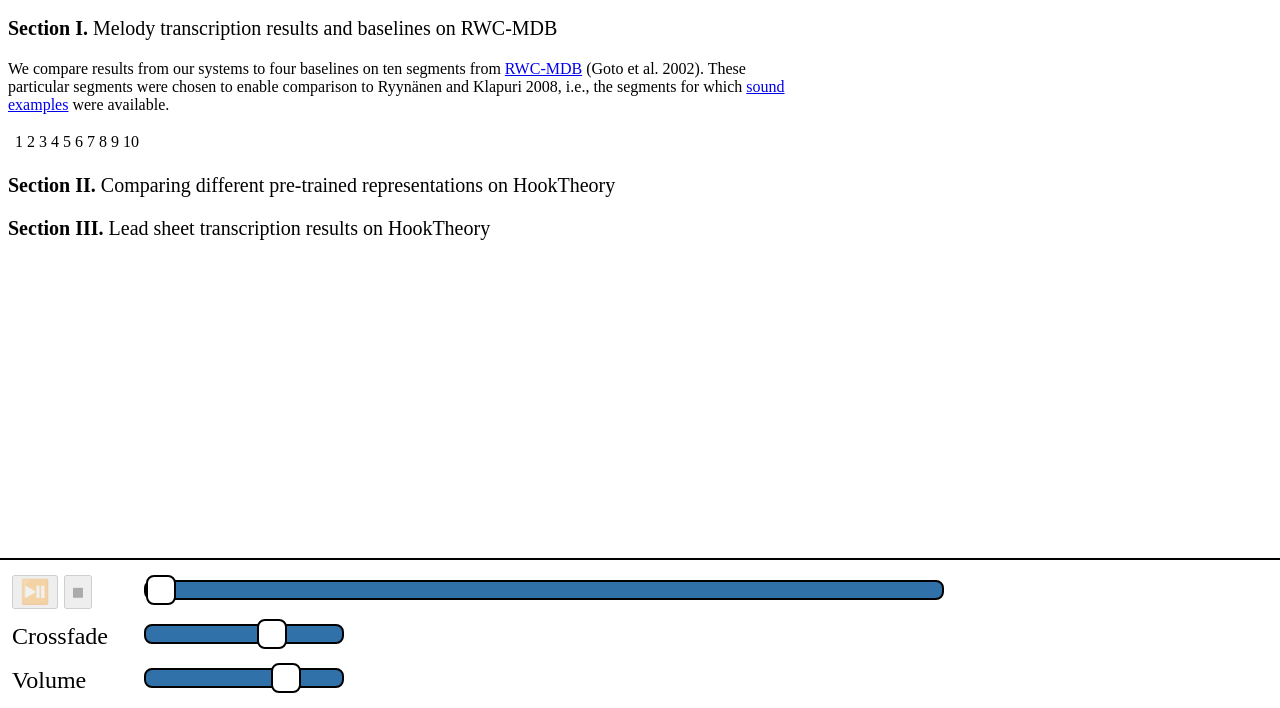
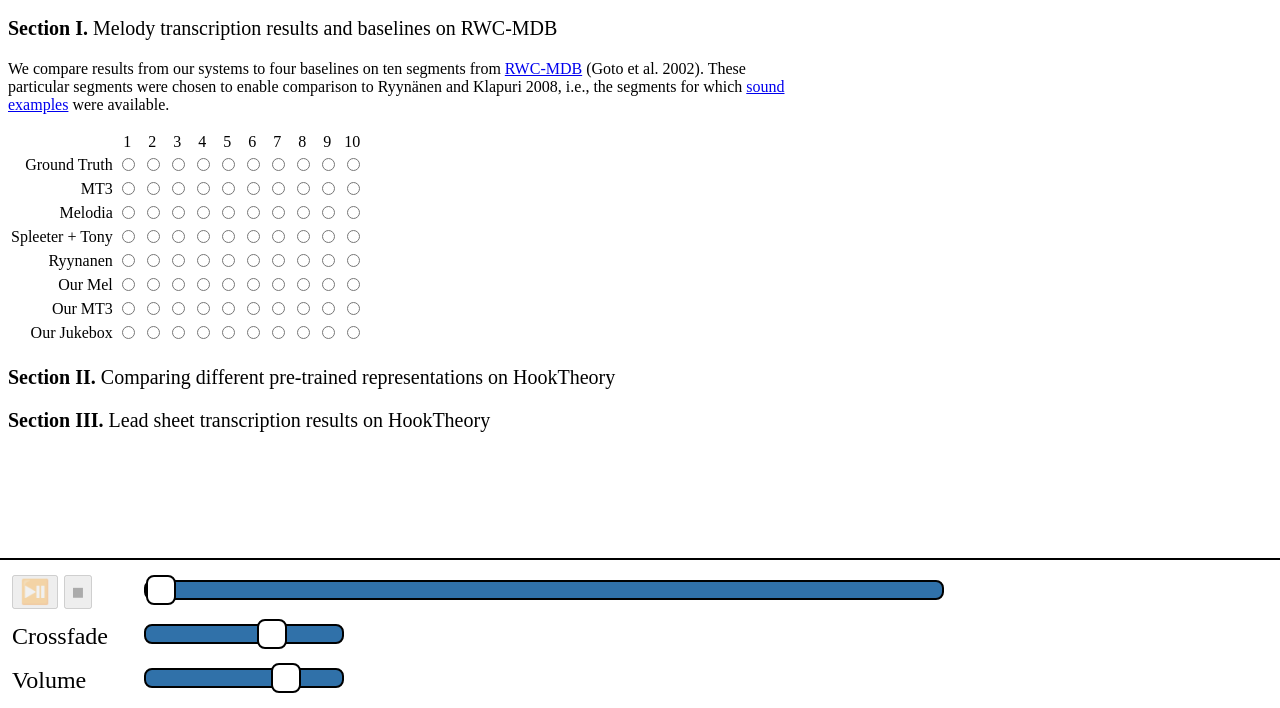
Before and after one commit to chrisdonahue/sheetsage, a plain HTML site: page index.html in a window 1280 px wide. Shown: the part 92-800 px from the top of the page. Drawn offline with nearby package versions, Linux system fonts and the light colour scheme; no server answers.

Commit message:
RWC examples done

```diff
--- a/index.html
+++ b/index.html
@@ -69,13 +69,13 @@
           were available.
         </p>
 
-        <template id="ryy08-method">
+        <template id="rwc-ryy-method">
           <tr></tr>
         </template>
-        <template id="ryy08-example">
-          <td><input type="radio" name="ryy08-radio" /></td>
+        <template id="rwc-ryy-example">
+          <td><input type="radio" name="rwc-ryy-radio" /></td>
         </template>
-        <table id="ryy08-table">
+        <table id="rwc-ryy-table">
           <thead>
             <tr>
               <td></td>
@@ -91,7 +91,7 @@
               <td>10</td>
             </tr>
           </thead>
-          <tbody id="ryy08-table-body"></tbody>
+          <tbody id="rwc-ryy-table-body"></tbody>
         </table>
       </div>
 
--- a/script.js
+++ b/script.js
@@ -1,18 +1,99 @@
 window.ismir = window.ismir || {};
 
 (function (Tone, ns) {
+  const ROOT = "https://chrisdonahue.com/ismir2022/static";
+
+  const RWC_RYY_UIDS = [
+    "G002",
+    "G010",
+    "G036",
+    "G068",
+    "G072",
+    "P012",
+    "P038",
+    "P060",
+    "P070",
+    "P079",
+  ];
+
+  const RWC_RYY_METHODS = [
+    ["ground_truth", "Ground Truth"],
+    ["mt3", "MT3"],
+    ["melodia", "Melodia"],
+    ["spleeter_tony", "Spleeter + Tony"],
+    ["ryynanen", "Ryynanen"],
+    ["our_mel", "Our Mel"],
+    ["our_mt3", "Our MT3"],
+    ["our_jkb", "Our Jukebox"],
+  ];
+
+  let PLAYER;
+  let ACTIVE_EXAMPLE;
+
+  function _urlToUid(url) {
+    url = url || "";
+    const urlSplit = url.split("/");
+    let result = null;
+    if (urlSplit.length > 0) {
+      result = urlSplit[urlSplit.length - 1];
+    }
+    return result;
+  }
+
+  async function setActiveExample(a, b) {
+    let offset = null;
+    if (_urlToUid(ACTIVE_EXAMPLE) === _urlToUid(a)) {
+      offset = PLAYER.getTransportOffset();
+    }
+    const loaded = await PLAYER.setSources(a, b);
+    if (loaded) {
+      if (offset !== null) PLAYER.setTransportOffset(offset);
+      PLAYER.play();
+      ACTIVE_EXAMPLE = a;
+    } else {
+      alert(
+        "Failed to load sound example... please let the authors know and try again later!"
+      );
+    }
+  }
+
   async function onDomReady() {
-    const player = new ns.XfadePlayer(
+    PLAYER = new ns.XfadePlayer(
       document.getElementById("toggle"),
       document.getElementById("stop"),
       document.getElementById("transport"),
       document.getElementById("xfade"),
       document.getElementById("volume")
     );
-    const loaded = await player.setSources(
-      "https://chrisdonahue.com/ismir2022/static/input.mp3",
-      "https://chrisdonahue.com/ismir2022/static/transcription.mp3"
-    );
+
+    const rwcRyyTableBodyEl = document.getElementById("rwc-ryy-table-body");
+    const rwcRyyMethodTemplate =
+      document.getElementById("rwc-ryy-method").content;
+    const rwcRyyExampleTemplate =
+      document.getElementById("rwc-ryy-example").content;
+    for (let i = 0; i < RWC_RYY_METHODS.length; ++i) {
+      const [method, methodHtml] = RWC_RYY_METHODS[i];
+      const methodEl = rwcRyyMethodTemplate.cloneNode(true).querySelector("tr");
+      const methodNameEl = document.createElement("td");
+      methodNameEl.innerHTML = methodHtml;
+      methodNameEl.className = "method-name";
+      methodEl.appendChild(methodNameEl);
+      for (let j = 0; j < RWC_RYY_UIDS.length; ++j) {
+        const uid = RWC_RYY_UIDS[j];
+        const exampleEl = rwcRyyExampleTemplate.cloneNode(true);
+        const inputEl = exampleEl.querySelector("input");
+        inputEl.onchange = () => {
+          if (inputEl.checked) {
+            setActiveExample(
+              `${ROOT}/rwc_ryy/input/${uid}.mp3`,
+              `${ROOT}/rwc_ryy/output/${method}/${uid}.mp3`
+            );
+          }
+        };
+        methodEl.appendChild(exampleEl);
+      }
+      rwcRyyTableBodyEl.appendChild(methodEl);
+    }
   }
 
   async function init() {}
--- a/style.css
+++ b/style.css
@@ -57,3 +57,11 @@ button {
 .section-number {
   font-weight: bold;
 }
+
+td.method-name {
+  text-align: right;
+}
+
+td:not(.method-name) {
+  text-align: center;
+}
```
